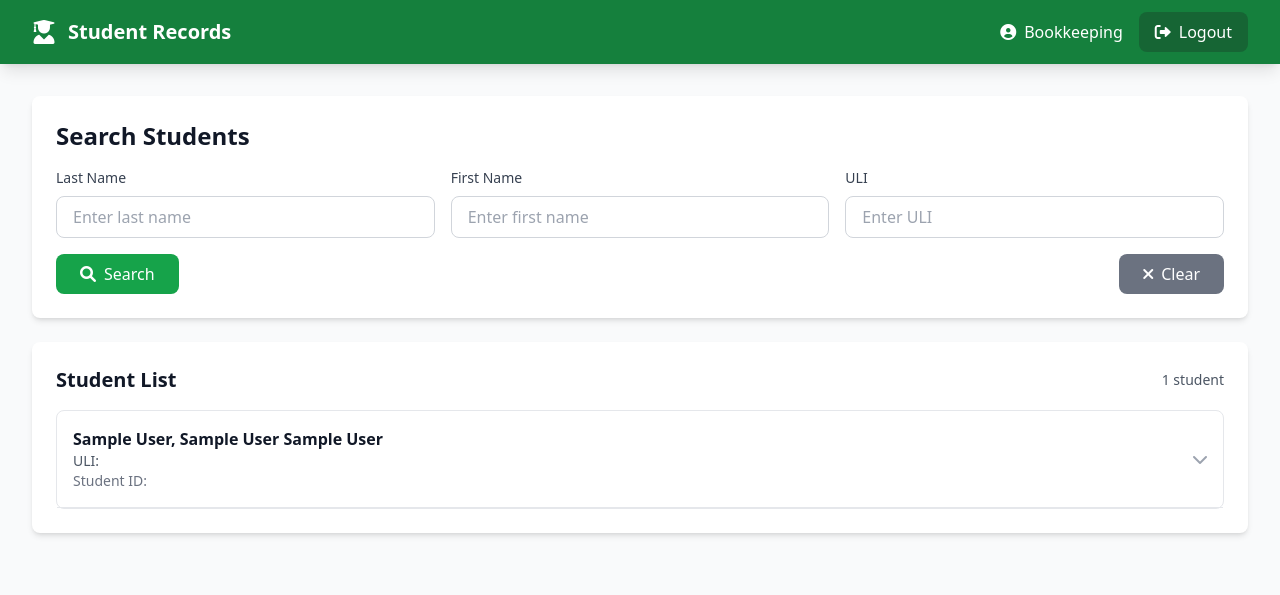
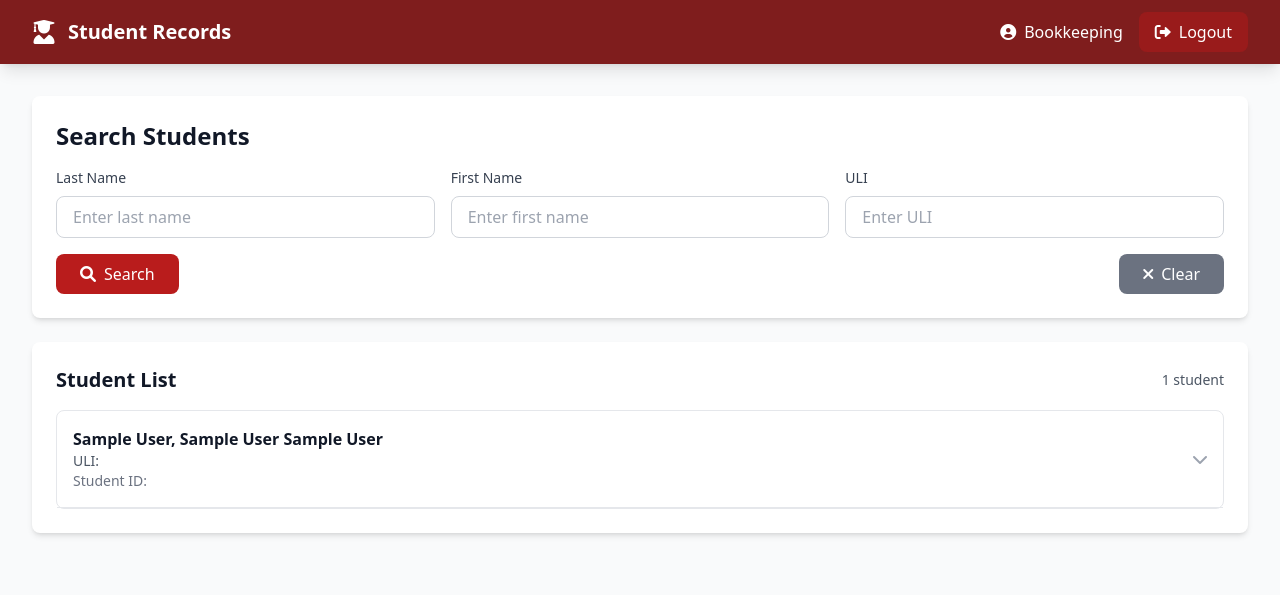
Before and after one commit to gregbolastig/short_courses, a PHP site: page /bookkeeping/dashboard.php in a window 1280 px wide. Shown: the top 595 px of the page. Run offline with PHP 8.4, Linux system fonts and the light colour scheme; the visitor is signed in with stand-in values (Sample User, id 1); some libraries are stand-ins or nearby versions.

Commit message:
style(bookkeeping): Update color scheme from green to red across auth and dashboard
- Change gradient overlays from green-900/green-700 to red-900/red-700 in bookkeeping login page
- Update all green accent colors to red in form inputs, buttons, and interactive elements
- Replace green color classes with red equivalents in checkbox, focus rings, and hover states
- Update bookkeeping button styling in role selection from green to red
- Change navigation bar background from green-700 to red-900 in dashboard
- Maintain consistent red color palette across all bookkeeping module UI components

```diff
--- a/auth/login.php
+++ b/auth/login.php
@@ -52,7 +52,7 @@
                         </a>
 
                         <!-- Bookkeeping Button -->
-                        <a href="bookkeeping_login.php" class="block w-full bg-green-700 hover:bg-green-600 text-white font-semibold py-4 px-6 rounded-lg transition duration-200 shadow-md hover:shadow-lg transform hover:-translate-y-0.5">
+                        <a href="bookkeeping_login.php" class="block w-full bg-red-900 hover:bg-red-800 text-white font-semibold py-4 px-6 rounded-lg transition duration-200 shadow-md hover:shadow-lg transform hover:-translate-y-0.5">
                             <div class="flex items-center justify-center">
                                 <i class="fas fa-calculator text-2xl mr-3"></i>
                                 <div class="text-left">
--- a/bookkeeping/dashboard.php
+++ b/bookkeeping/dashboard.php
@@ -65,7 +65,7 @@ $conn = $database->getConnection();
 </head>
 <body class="bg-gray-50">
     <!-- Navigation -->
-    <nav class="bg-green-700 shadow-lg sticky top-0 z-40">
+    <nav class="bg-red-900 shadow-lg sticky top-0 z-40">
         <div class="max-w-7xl mx-auto px-4 sm:px-6 lg:px-8">
             <div class="flex justify-between h-16">
                 <div class="flex items-center">
@@ -76,7 +76,7 @@ $conn = $database->getConnection();
                     <span class="text-white">
                         <i class="fas fa-user-circle mr-2"></i><?php echo htmlspecialchars($username); ?>
                     </span>
-                    <a href="../auth/logout.php" class="bg-green-800 hover:bg-green-900 text-white px-4 py-2 rounded-lg transition duration-200">
+                    <a href="../auth/logout.php" class="bg-red-800 hover:bg-red-700 text-white px-4 py-2 rounded-lg transition duration-200">
                         <i class="fas fa-sign-out-alt mr-2"></i>Logout
                     </a>
                 </div>
@@ -93,21 +93,21 @@ $conn = $database->getConnection();
                 <div>
                     <label class="block text-sm font-medium text-gray-700 mb-2">Last Name</label>
                     <input type="text" id="searchLastName" placeholder="Enter last name"
-                           class="w-full px-4 py-2 border border-gray-300 rounded-lg focus:ring-2 focus:ring-green-500 focus:border-green-500">
+                           class="w-full px-4 py-2 border border-gray-300 rounded-lg focus:ring-2 focus:ring-red-500 focus:border-red-500">
                 </div>
                 <div>
                     <label class="block text-sm font-medium text-gray-700 mb-2">First Name</label>
                     <input type="text" id="searchFirstName" placeholder="Enter first name"
-                           class="w-full px-4 py-2 border border-gray-300 rounded-lg focus:ring-2 focus:ring-green-500 focus:border-green-500">
+                           class="w-full px-4 py-2 border border-gray-300 rounded-lg focus:ring-2 focus:ring-red-500 focus:border-red-500">
                 </div>
                 <div>
                     <label class="block text-sm font-medium text-gray-700 mb-2">ULI</label>
                     <input type="text" id="searchULI" placeholder="Enter ULI"
-                           class="w-full px-4 py-2 border border-gray-300 rounded-lg focus:ring-2 focus:ring-green-500 focus:border-green-500">
+                           class="w-full px-4 py-2 border border-gray-300 rounded-lg focus:ring-2 focus:ring-red-500 focus:border-red-500">
                 </div>
             </div>
             <div class="mt-4 flex justify-between items-center">
-                <button onclick="searchStudents()" class="bg-green-600 hover:bg-green-700 text-white px-6 py-2 rounded-lg transition duration-200">
+                <button onclick="searchStudents()" class="bg-red-700 hover:bg-red-800 text-white px-6 py-2 rounded-lg transition duration-200">
                     <i class="fas fa-search mr-2"></i>Search
                 </button>
                 <button onclick="clearSearch()" class="bg-gray-500 hover:bg-gray-600 text-white px-6 py-2 rounded-lg transition duration-200">
@@ -131,7 +131,7 @@ $conn = $database->getConnection();
     <!-- Receipt Number Modal -->
     <div id="receiptModal" class="modal">
         <div class="modal-content bg-white rounded-lg shadow-xl max-w-md w-full mx-4">
-            <div class="bg-green-700 text-white px-6 py-4 rounded-t-lg flex justify-between items-center">
+            <div class="bg-red-900 text-white px-6 py-4 rounded-t-lg flex justify-between items-center">
                 <h3 id="receiptModalTitle" class="text-lg font-bold">
                     <i class="fas fa-receipt mr-2"></i>Insert Receipt Number
                 </h3>
@@ -164,13 +164,13 @@ $conn = $database->getConnection();
                         pattern="[0-9]{1,9}"
                         placeholder="Enter receipt number (max 9 digits)"
                         required
-                        class="w-full px-4 py-3 border border-gray-300 rounded-lg focus:ring-2 focus:ring-green-500 focus:border-green-500 text-lg"
+                        class="w-full px-4 py-3 border border-gray-300 rounded-lg focus:ring-2 focus:ring-red-500 focus:border-red-500 text-lg"
                     >
                     <p class="text-xs text-gray-500 mt-1">Maximum 9 digits (numbers only)</p>
                 </div>
 
                 <div class="flex space-x-3">
-                    <button type="submit" class="flex-1 bg-green-600 hover:bg-green-700 text-white px-4 py-2 rounded-lg transition duration-200 font-medium">
+                    <button type="submit" class="flex-1 bg-red-700 hover:bg-red-800 text-white px-4 py-2 rounded-lg transition duration-200 font-medium">
                         <i class="fas fa-save mr-2"></i>Save Receipt
                     </button>
                     <button type="button" onclick="closeReceiptModal()" class="flex-1 bg-gray-500 hover:bg-gray-600 text-white px-4 py-2 rounded-lg transition duration-200">
@@ -318,7 +318,7 @@ $conn = $database->getConnection();
                                         Status: <span class="font-medium">${course.enrollment_status}</span>
                                     </p>
                                     ${course.receipt_number ? `
-                                        <p class="text-sm text-green-700 font-medium mt-2">
+                                        <p class="text-sm text-red-800 font-medium mt-2">
                                             <i class="fas fa-receipt mr-1"></i>Receipt #: ${course.receipt_number}
                                         </p>
                                     ` : `
@@ -328,7 +328,7 @@ $conn = $database->getConnection();
                                     `}
                                 </div>
                                 <button onclick="openReceiptModal(${studentId}, ${course.enrollment_id}, '${course.student_name}', '${course.course_name}', '${course.receipt_number || ''}')"
-                                        class="bg-green-600 hover:bg-green-700 text-white px-3 py-1 rounded text-sm transition duration-200">
+                                        class="bg-red-700 hover:bg-red-800 text-white px-3 py-1 rounded text-sm transition duration-200">
                                     <i class="fas fa-receipt mr-1"></i>${course.receipt_number ? 'Edit' : 'Add'}
                                 </button>
                             </div>
```
Also changed, not shown: auth/bookkeeping_login.php (+11 -11 lines).
